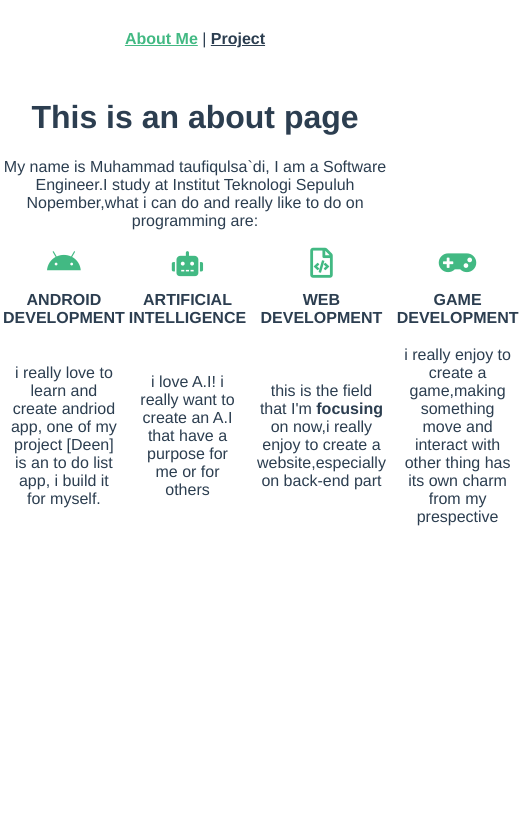
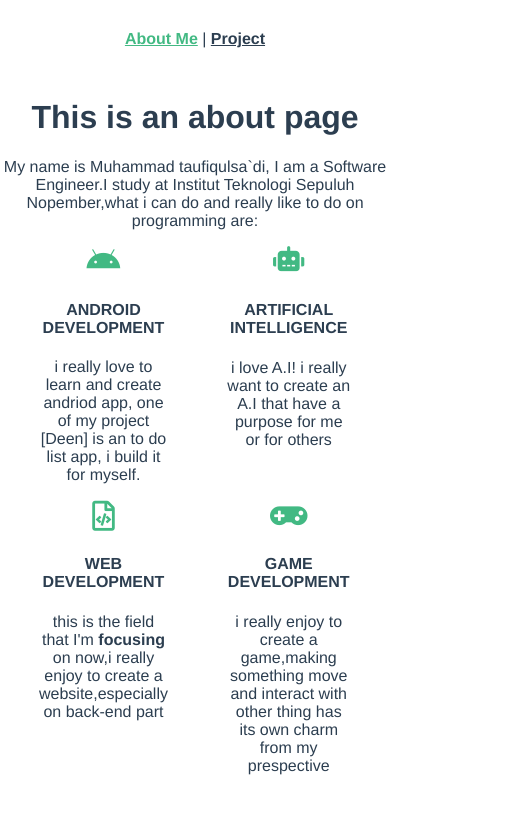
Before and after one commit to metaufiq/Project, a Vue app in the folder personal_website/: page / in a window 390 px wide. Shown: the top 814 px of the page, 521 px wide, since content can reach past the window. Built offline with nearby package versions, Linux system fonts and the light colour scheme.

Commit message:
make website responsive

```diff
--- a/personal_website/src/components/ProgrammingList.vue
+++ b/personal_website/src/components/ProgrammingList.vue
@@ -1,35 +1,37 @@
 <template>
-        <table id="list">
-            <tr>
-                <td id="item">
+        <div id="list">
+            <div id="box1">
+                <div id="item">
                     <i class="fab fa-android"></i>
-                </td>
-                <td id="itemRobot">
+                </div>
+                <h4>ANDROID DEVELOPMENT</h4>
+                <div><p>i really love to learn and create andriod app,
+                one of my project [Deen] is an to do list app,
+                i build it for myself.</p></div>
+
+            </div>
+            <div id="box2">
+                <div id="itemRobot">
                     <i class="fas fa-robot">
-                        </i></td>
-                <td id="item">
+                </i></div>
+                <h4>ARTIFICIAL INTELLIGENCE</h4>
+                <div><p>i love A.I! i really want to create an A.I that have a purpose for me or for others </p></div>
+            </div>
+            <div id="box3">
+                <div id="item">
                     <i class="far fa-file-code"></i>
-                </td>
-                <td id="item">
+                </div>
+                <h4>WEB DEVELOPMENT</h4>
+                <div><p>this is the field that I'm <b>focusing</b> on now,i really enjoy to create a website,especially on back-end part</p></div>
+            </div>
+            <div id="box4">
+                <div id="item">
                     <i class="fas fa-gamepad"></i>
-                </td>
-            </tr>
-            <tr id="tittle">
-                <th>ANDROID DEVELOPMENT</th>
-                <th>ARTIFICIAL INTELLIGENCE</th>
-                <th>WEB DEVELOPMENT</th>
-                <th>GAME DEVELOPMENT</th>
-            </tr>
-
-            <tr id="description">
-                <td><p>i really love to learn and create andriod app,
-                one of my project [Deen] is an to do list app,
-                i build it for myself.</p></td>
-                <td><p>i love A.I! i really want to create an A.I that have a purpose for me or for others </p></td>
-                <td><p>this is the field that I'm <b>focusing</b> on now,i really enjoy to create a website,especially on back-end part</p></td>
-                <td><p>i really enjoy to create a game,making something move and interact with other thing has its own charm from my prespective</p></td>
-            </tr>
-        </table>
+                </div>
+                <h4>GAME DEVELOPMENT</h4>
+                <div><p>i really enjoy to create a game,making something move and interact with other thing has its own charm from my prespective</p></div>
+            </div>
+        </div>
 </template>
 
 <script>
@@ -43,7 +45,27 @@ export default {
         width: 85vw;
         margin-left:auto;
         margin-right:auto;
-
+        display: grid;
+        grid-template-columns: 1fr 1fr 1fr 1fr;
+        grid-column-gap: 3vw;
+        grid-template-areas:
+        "box1 box2 box3 box4";
+        overflow: hidden;
+        #box1{
+            grid-area: box1;
+        }
+        #box2{
+            grid-area: box2;
+            h4{
+                margin-top: 27px;
+            }
+        }
+        #box3{
+            grid-area: box3;
+        }
+        #box4{
+            grid-area: box4;
+        }
         #item{
             font-size: 30px;
             color: #42b983;
@@ -52,13 +74,26 @@ export default {
             font-size: 25px;
             color:#42b983;
         }
-        td{
-            padding: 0 2vw;
+    }
+
+    @media screen and (max-width: 800px) {
+        #list{
+            width: 80vw;
+            margin-left:auto;
+            margin-right:auto;
+            grid-template-columns: 1fr 1fr;
+            grid-template-areas:
+            "box1 box2"
+            "box3 box4";
+            grid-column-gap: 15vw;
+            #item{
+                font-size: 30px;
+                color: #42b983;
+            }
+            #itemRobot{
+                font-size: 25px;
+                color:#42b983;
+            }
         }
-
-        #tittle>th{
-            padding-top: 2vw;
-        }
-
     }
 </style>
--- a/personal_website/src/components/ProjectList.vue
+++ b/personal_website/src/components/ProjectList.vue
@@ -61,4 +61,19 @@
             }
         }
     }
+
+    @media screen and (max-width: 800px){
+        #list{
+            #project{
+                #image{
+                    grid-area: img;
+                    padding-left: 2vw;
+                    img{
+                        width: 100%;
+                        height: 100%;
+                    }
+                }
+            }
+        }
+    }
 </style>
--- a/personal_website/src/views/About.vue
+++ b/personal_website/src/views/About.vue
@@ -22,6 +22,8 @@ export default {
   margin:0 0;
   p{
     margin-bottom: 4vw;
+    margin-left: auto;
+    margin-right: auto;
   }
 }
 </style>
```
